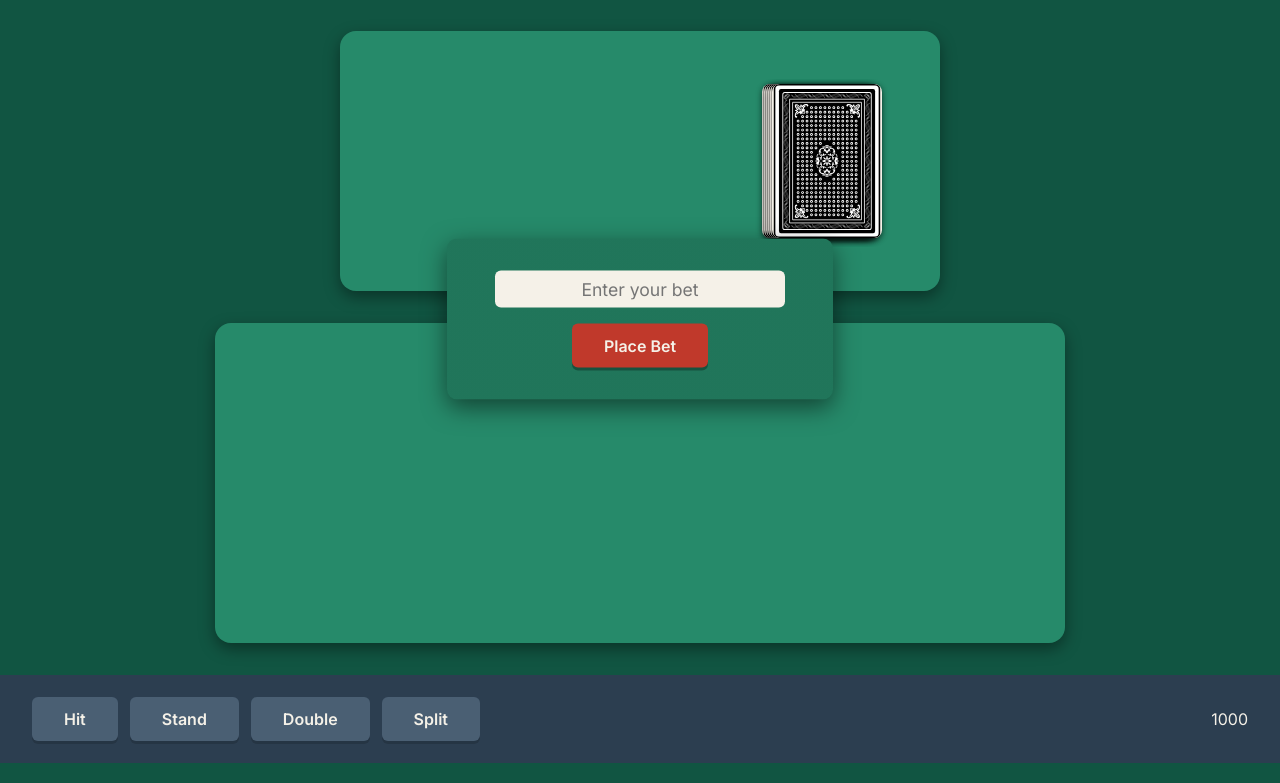
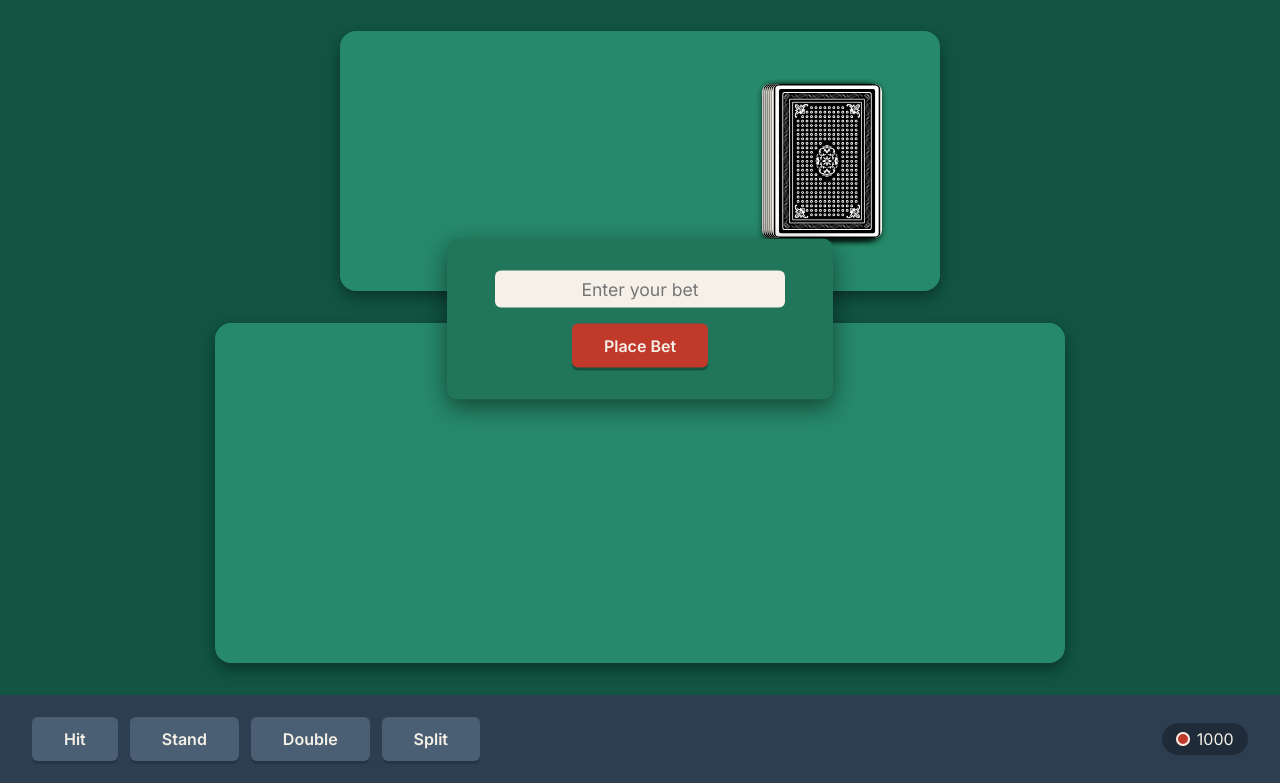
Before and after one commit to chrisfox9158/blackjack-table, a Flask app: page / in a window 1280 px wide. Shown: the part 81-864 px from the top of the page. Run offline with Flask 3, Linux system fonts and the light colour scheme; data that the repository does not hold is empty.

Commit message:
Add bet/bankroll chip pill styling, fix bet visibility timing, add outcome slide-in
Fixed early display issue for bet by deciding visibility at creation based on card population for respective hand. Outcome slides in from below (from behind bet display). Dealing phase delay reduced to 600ms given lack of animations.

```diff
--- a/static/script.js
+++ b/static/script.js
@@ -36,7 +36,7 @@ function autoAdvance(data) {
         "SETTLEMENT": "/settle"
     };
     const phaseDelays = {
-        "DEALING": 2500,
+        "DEALING": 600,
         "DEALER_BLACKJACK_CHECK": 3200,
         "DEALER_TURN": 1500,
         "SETTLEMENT": 1500
@@ -74,6 +74,12 @@ function renderHands(data) {
         const betDiv = document.createElement("div");
         betDiv.className = "bet";
         betDiv.textContent = hand.bet;
+        if (hand.cards.length === 0) {
+            betDiv.hidden = true;
+        } else {
+            betDiv.hidden = false;
+            betDiv.classList.add("visible");
+        }
         if (data.round_phase === "ROUND_OVER") {
             betDiv.hidden = true;
         }
@@ -84,7 +90,10 @@ function renderHands(data) {
         handsContainer.appendChild(handGroupDiv);
 
         dealCardsSequentially(hand.cards, cardsDiv, "seat0-hand" + index, () => {
-            betDiv.classList.add("visible");
+            if (hand.cards.length > 0) {
+                betDiv.hidden = false;
+                betDiv.classList.add("visible");
+            }
             if (isActiveHand) {
                 setTimeout(() => {
                     cardsDiv.classList.add("active");
@@ -191,12 +200,10 @@ async function dealCardsSequentially(cardsArray, containerElement, key, onExpand
 
     try {
         containerElement.innerHTML = "";
-
         if (cardsArray.length === 0) {
             containerElement.classList.remove("revealed", "expanded", "active");
             containerElement.style.width = "";
             containerElement.style.height = "";
-            if (onExpanded) onExpanded();
             return;
         }
 
--- a/static/style.css
+++ b/static/style.css
@@ -184,16 +184,34 @@ header {
     background-color: var(--felt-light);
     border-radius: 16px;
     padding: 2rem 3rem;
-    min-height: 320px;
+    min-height: 340px;
     width: 850px;
     box-shadow: 0 6px 16px rgba(0, 0, 0, 0.4)
 }
 
 /* BANNER CONFIGURATIONS */
 .outcome {
-    font-family: var(--font-display);
+    font-family: var(--font-banner);
     font-weight: 700;
+    font-size: 1.1rem;
     color: var(--text-cream);
+    background-color: var(--felt-dark);
+    border-radius: 8px;
+    padding: 0.3rem 0.9rem;
+    box-shadow: inset 0 1px 3px rgba(0, 0, 0, 0.3);
+    width: fit-content;
+    animation: outcome-slide-in 0.35s ease-out;
+}
+
+@keyframes outcome-slide-in {
+    from {
+        transform: translateY(24px);
+        opacity: 0;
+    }
+    to {
+        transform: translateY(0);
+        opacity: 1;
+    }
 }
 
 .bet {
@@ -204,8 +222,34 @@ header {
     transition: opacity 0.3s ease;
 }
 
+.bet[hidden] {
+    display: none;
+}
+
 .bet.visible {
     opacity: 1;
+}
+
+.bet,
+#bankroll-chips {
+    display: flex;
+    align-items: center;
+    gap: 0.4rem;
+    background-color: rgba(0, 0, 0, 0.3);
+    border-radius: 999px;
+    padding: 0.35rem 0.9rem;
+    width: fit-content;
+}
+
+.bet::before,
+#bankroll-chips::before {
+    content: "";
+    display: inline-block;
+    width: 14px;
+    height: 14px;
+    border-radius: 50%;
+    background-color: var(--accent-red);
+    box-shadow: inset 0 0 0 2px var(--text-cream);
 }
 
 #seat-area {
```
